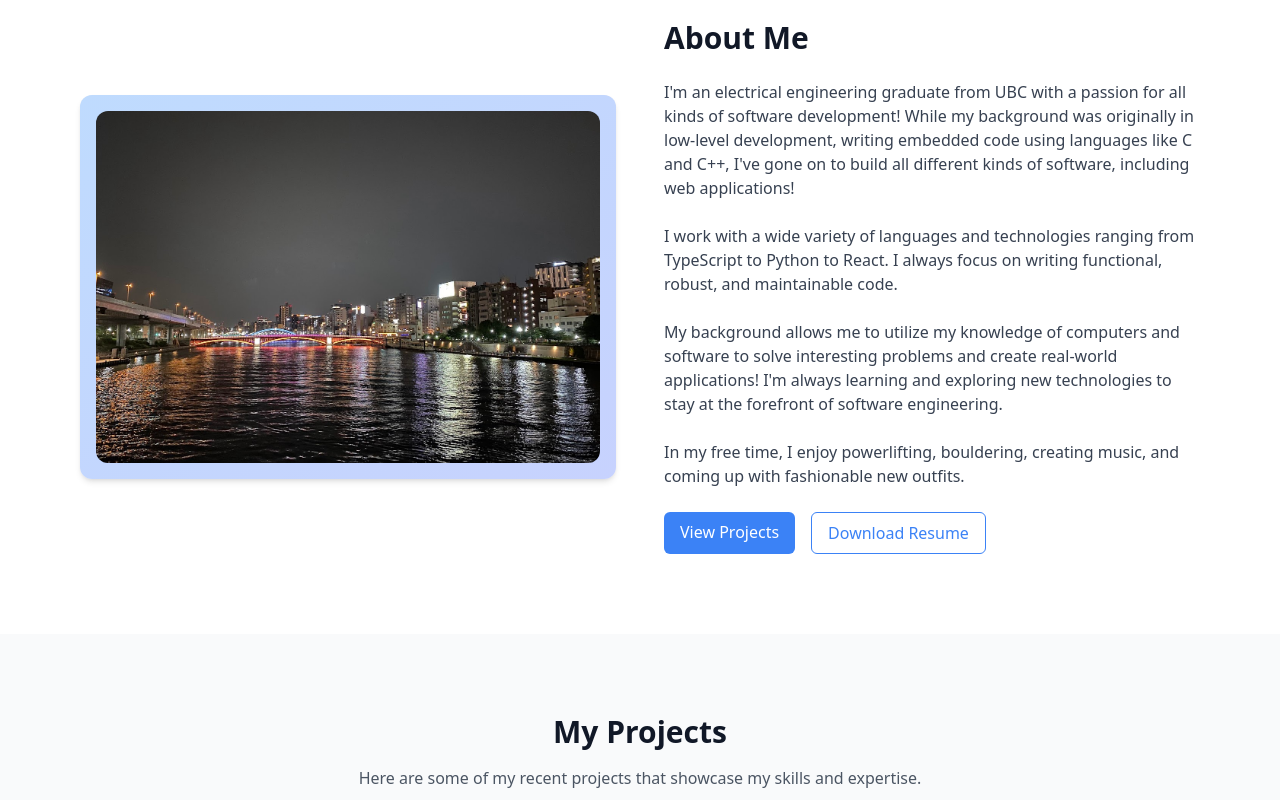
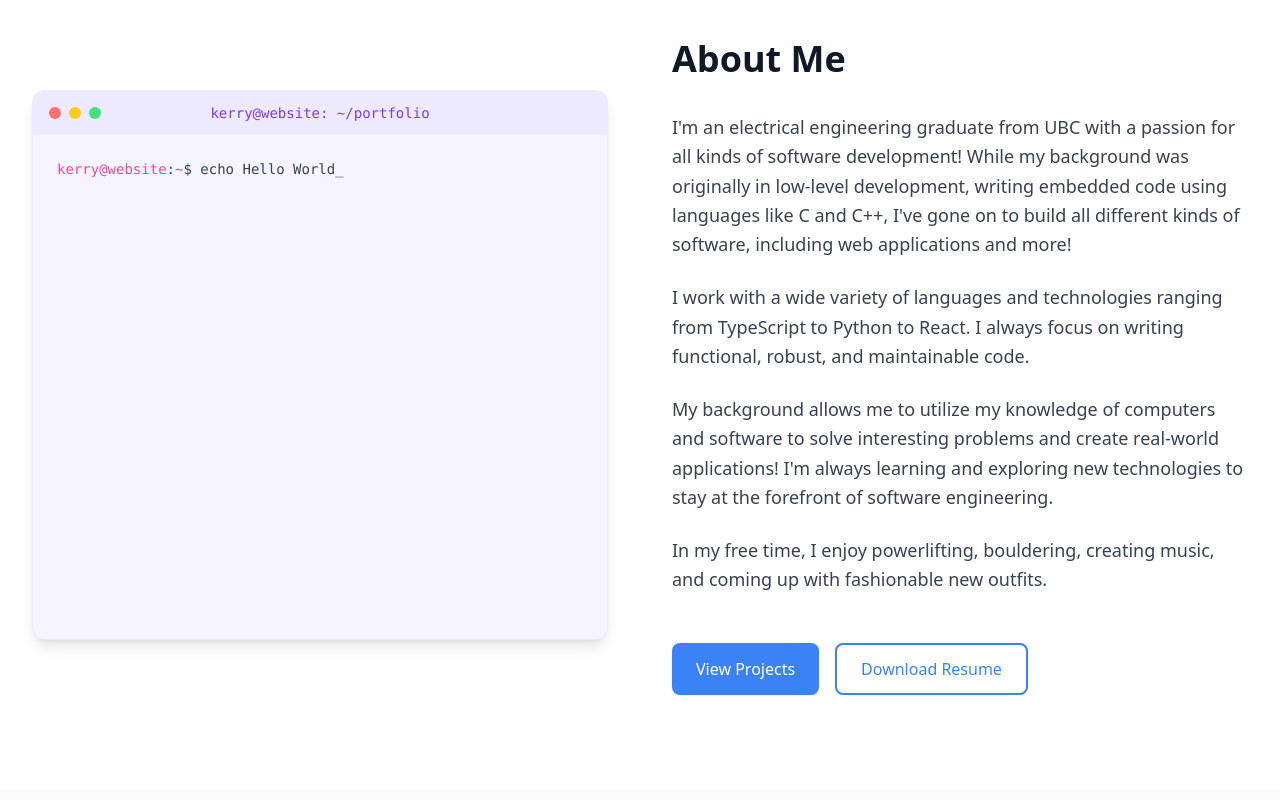
Before and after one commit to kerryz12/kerryzhang, a React (Vite) app: page / in a window 1280 px wide. Shown: the part 860-1660 px from the top of the page. Built offline with nearby package versions, Linux system fonts and the light colour scheme.

Commit message:
overhauled website

```diff
--- a/src/components/About.tsx
+++ b/src/components/About.tsx
@@ -1,47 +1,89 @@
-import React from "react";
-import about from "../assets/about.jpg";
+import React, { useState, useEffect } from "react";
 
 const AboutSection: React.FC = () => {
+  const [typedText, setTypedText] = useState<string>("");
+
+  const command = "echo Hello World";
+  const typingSpeed = 100;
+
+  useEffect(() => {
+    if (typedText.length < command.length) {
+      const timeout = setTimeout(() => {
+        setTypedText(command.slice(0, typedText.length + 1));
+      }, typingSpeed);
+      return () => clearTimeout(timeout);
+    }
+  }, [typedText]);
+
   return (
-    <section id="about" className="py-20 bg-white relative">
-      <div className="max-w-6xl mx-auto px-4 grid md:grid-cols-2 gap-12 items-center relative z-10">
-        <div className="bg-gray-100 h-96 rounded-xl overflow-hidden shadow-md transition-all duration-300 ease-out hover:shadow-lg hover:-translate-y-1 group">
-          <div className="h-full w-full bg-gradient-to-br from-blue-200 to-indigo-200 flex items-center justify-center relative">
-            <img
-              src={about}
-              alt="A photo I took at night."
-              className="absolute h-[calc(100%-2rem)] w-[calc(100%-2rem)] object-cover rounded-xl"
-            />
+    <section id="about" className="py-24 bg-white relative">
+      <div className="max-w-7xl mx-auto px-6 lg:px-8">
+        <div className="grid lg:grid-cols-2 gap-16 items-center relative z-10">
+          <div className="bg-violet-50 text-gray-800 h-[550px] rounded-xl overflow-hidden shadow-lg border border-violet-100 transition-all duration-300 ease-out hover:shadow-xl hover:-translate-y-1 flex flex-col">
+            <div className="relative flex items-center p-4 bg-violet-100 rounded-t-xl">
+              <div className="flex space-x-2 z-10">
+                <span className="w-3 h-3 bg-red-400 rounded-full"></span>
+                <span className="w-3 h-3 bg-yellow-400 rounded-full"></span>
+                <span className="w-3 h-3 bg-green-400 rounded-full"></span>
+              </div>
+              <div className="absolute top-0 left-0 right-0 bottom-0 flex justify-center items-center">
+                <span className="text-sm font-mono text-violet-600">
+                  kerry@website: ~/portfolio
+                </span>
               </div>
             </div>
-        <div>
-          <h2 className="text-3xl font-bold mb-6">About Me</h2>
-          <p className="text-gray-700 mb-6">
-            I'm an electrical engineering graduate from UBC with a passion for
-            all kinds of software development! While my background was
+
+            <div className="flex-grow p-6 font-mono text-gray-700 text-sm overflow-auto">
+              <pre>
+                <span>
+                  <span className="text-pink-500">kerry@website</span>:
+                  <span className="text-purple-500">~</span>$ {typedText}
+                  <span className="animate-blink">_</span>
+                </span>
+              </pre>
+            </div>
+          </div>
+
+          <div className="space-y-8">
+            <div className="space-y-4">
+              <h2 className="text-4xl font-bold text-gray-900 leading-tight">
+                About Me
+              </h2>
+            </div>
+
+            <div className="space-y-6 text-gray-700">
+              <p className="text-lg leading-relaxed">
+                I'm an electrical engineering graduate from UBC with a passion
+                for all kinds of software development! While my background was
                 originally in low-level development, writing embedded code using
-            languages like C and C++, I've gone on to build all different kinds
-            of software, including web applications!
+                languages like C and C++, I've gone on to build all different
+                kinds of software, including web applications and more!
               </p>
-          <p className="text-gray-700 mb-6">
+
+              <p className="text-lg leading-relaxed">
                 I work with a wide variety of languages and technologies ranging
                 from TypeScript to Python to React. I always focus on writing
                 functional, robust, and maintainable code.
               </p>
-          <p className="text-gray-700 mb-6">
+
+              <p className="text-lg leading-relaxed">
                 My background allows me to utilize my knowledge of computers and
                 software to solve interesting problems and create real-world
-            applications! I'm always learning and exploring new technologies to
-            stay at the forefront of software engineering.
+                applications! I'm always learning and exploring new technologies
+                to stay at the forefront of software engineering.
               </p>
-          <p className="text-gray-700 mb-6">
-            In my free time, I enjoy powerlifting, bouldering, creating music,
-            and coming up with fashionable new outfits.
+
+              <p className="text-lg leading-relaxed">
+                In my free time, I enjoy powerlifting, bouldering, creating
+                music, and coming up with fashionable new outfits.
               </p>
-          <div className="flex space-x-4">
+            </div>
+
+            <div className="pt-4">
+              <div className="flex flex-col sm:flex-row gap-4">
                 <a
                   href="#projects"
-              className="bg-blue-500 text-white py-2 px-4 rounded-md hover:bg-blue-600 transition-colors"
+                  className="inline-flex items-center justify-center bg-blue-500 text-white py-3 px-6 rounded-lg font-medium hover:bg-blue-600 transition-colors duration-200 shadow-sm hover:shadow-md"
                 >
                   View Projects
                 </a>
@@ -49,10 +91,12 @@ const AboutSection: React.FC = () => {
                   href="/Kerry_Zhang_Resume.pdf"
                   target="_blank"
                   rel="noopener noreferrer"
-              className="border border-blue-500 text-blue-500 py-2 px-4 rounded-md hover:bg-blue-50 transition-colors"
+                  className="inline-flex items-center justify-center border-2 border-blue-500 text-blue-500 py-3 px-6 rounded-lg font-medium hover:bg-blue-50 transition-colors duration-200"
                 >
                   Download Resume
                 </a>
+              </div>
+            </div>
           </div>
         </div>
       </div>
--- a/src/components/ProjectsSection.tsx
+++ b/src/components/ProjectsSection.tsx
@@ -55,16 +55,19 @@ const ProjectsSection: React.FC = () => {
   ];
 
   return (
-    <section id="projects" className="py-20 bg-gray-50">
-      <div className="max-w-6xl mx-auto px-4">
-        <h2 className="text-3xl font-bold mb-4 text-center">
-          My Projects
-        </h2>
-        <p className="text-gray-600 mb-12 text-center max-w-3xl mx-auto">
-          Here are some of my recent projects that showcase my skills and
-          expertise.
-        </p>
-        <div className="grid md:grid-cols-2 lg:grid-cols-2 gap-8">
+    <section id="projects" className="py-24 bg-gray-50">
+      <div className="max-w-7xl mx-auto px-6 lg:px-8">
+        <div className="text-center space-y-6 mb-16">
+          <h2 className="text-4xl font-bold text-gray-900 leading-tight">
+            My Projects
+          </h2>
+          <p className="text-lg text-gray-700 leading-relaxed max-w-3xl mx-auto">
+            Here are some of my recent projects that showcase my skills and
+            expertise.
+          </p>
+        </div>
+
+        <div className="grid md:grid-cols-2 gap-8 lg:gap-10">
           {projects.map((project, index) => (
             <ProjectCard
               key={index}
--- a/src/components/SkillsSection.tsx
+++ b/src/components/SkillsSection.tsx
@@ -1,138 +1,110 @@
-import React, { useState } from "react";
-import {
-  Code,
-  Layout,
-  Database,
-  Terminal,
-  BarChart,
-  Globe,
-} from "lucide-react";
-import BackgroundLights from "./BackgroundLights";
+import React from "react";
+import { Code, Layout, Terminal } from "lucide-react";
 
 const SkillsSection: React.FC = () => {
-  const [hoveredCard, setHoveredCard] = useState<number | null>(null);
-
   const skillCategories = [
     {
       title: "Languages",
       icon: <Code size={24} />,
-      color: "blue",
-      skills: ["C/C++", "TypeScript", "Python", "Java", "HTML/CSS", "SQL"],
+      iconClass: "bg-blue-100 text-blue-400",
       description:
-        "Programming languages I'm most experienced in using to bring ideas to life.",
+        "I'm experienced with a variety of programming languages, each one suited to different applications.",
+      skills: ["C/C++", "Java", "TypeScript", "Python", "HTML/CSS", "SQL"],
     },
     {
-      title: "Libraries & Frameworks",
+      title: "Frameworks & Libraries",
       icon: <Layout size={24} />,
-      color: "purple",
-      skills: ["Node", "Express", "React", "Vue", "Next", "Tailwind CSS"],
+      iconClass: "bg-indigo-100 text-indigo-400",
       description:
-        "Tools that I utilize while developing various types of projects.",
+        "I utilize modern frameworks and libraries to create responsive interfaces and reliable backend services.",
+      skills: [
+        "React",
+        "Next.js",
+        "Node.js",
+        "Express.js",
+        "Vue.js",
+        "Tailwind CSS",
+      ],
     },
     {
-      title: "Tools & Others",
+      title: "Tools & Technologies",
       icon: <Terminal size={24} />,
-      color: "lightBlue",
-      skills: ["Git", "RESTful APIs", "Travis CI", "Agile", "Linux", "MATLAB"],
+      iconClass: "bg-purple-100 text-purple-400",
       description:
-        "Additional skills and technologies that round out my technical toolkit.",
+        "I work with tools that make development smoother, from version control to deployment pipelines.",
+      skills: [
+        "Git",
+        "Docker",
+        "REST APIs",
+        "CI/CD (Jenkins)",
+        "Agile/Scrum",
+        "Linux",
+      ],
     },
   ];
 
   return (
-    <section id="skills" className="py-20 bg-white relative">
-      <div className="max-w-6xl mx-auto px-4">
-        <h2 className="text-3xl font-bold mb-4 text-center">My Skills</h2>
-        <p className="text-gray-600 mb-12 text-center max-w-3xl mx-auto">
-          I've worked with a wide range of technologies in the software
-          development world.
+    <section id="skills" className="py-20 md:py-28 bg-white">
+      <div className="max-w-7xl mx-auto px-4">
+        <div className="grid lg:grid-cols-12 gap-12 lg:gap-16 items-start">
+          <div className="lg:col-span-4 lg:sticky lg:top-8">
+            <div className="lg:pr-8">
+              <h2 className="text-4xl lg:text-5xl font-bold mb-6 text-gray-900 leading-tight">
+                My Skills
+              </h2>
+
+              <p className="text-lg text-gray-600 leading-relaxed">
+                Here's a summary of the primary tools and technologies I work
+                with to bring ideas to life, from concept to deployment.
               </p>
 
-        <div className="grid md:grid-cols-3 gap-8 mb-12">
-          {skillCategories.map((category, idx) => {
-            const isHovered = hoveredCard === idx;
-            const colorClasses = {
-              blue: {
-                border: "border-blue-200",
-                bg: "bg-blue-50",
-                text: "text-blue-500",
-                iconBg: "bg-blue-100",
-                iconText: "text-blue-500",
-                highlight: "border-blue-400",
-                dot: "bg-blue-700",
-              },
-              purple: {
-                border: "border-purple-200",
-                bg: "bg-purple-50",
-                text: "text-purple-700",
-                iconBg: "bg-purple-100",
-                iconText: "text-purple-700",
-                highlight: "border-purple-400",
-                dot: "bg-purple-700",
-              },
-              lightBlue: {
-                border: "border-sky-200",
-                bg: "bg-sky-50",
-                text: "text-sky-700",
-                iconBg: "bg-sky-100",
-                iconText: "text-sky-700",
-                highlight: "border-sky-400",
-                dot: "bg-sky-700",
-              },
-            };
+              <div className="mt-8 w-20 h-1 bg-gradient-to-r from-blue-400 via-indigo-400 to-purple-400 rounded-full"></div>
+            </div>
+          </div>
 
-            const colors =
-              colorClasses[category.color as keyof typeof colorClasses];
-
-            return (
+          <div className="lg:col-span-8">
+            <div className="space-y-6">
+              {skillCategories.map((category, idx) => (
                 <div
                   key={idx}
-                className={`rounded-xl p-6 border ${
-                  colors.border
-                } shadow-sm transition-all duration-300 ease-out
-                  ${
-                    isHovered
-                      ? `shadow-lg ${colors.highlight} -translate-y-1`
-                      : ""
-                  }`}
-                onMouseEnter={() => setHoveredCard(idx)}
-                onMouseLeave={() => setHoveredCard(null)}
+                  className="bg-slate-50 rounded-2xl border border-gray-200 p-6 md:p-8
+                             transition-all duration-300 ease-in-out hover:shadow-lg hover:-translate-y-1 hover:border-gray-300
+                             group"
                 >
-                <div className="flex items-center mb-4">
+                  <div className="flex items-start gap-4 mb-6">
                     <div
-                    className={`p-2 rounded-lg ${colors.iconBg} ${colors.iconText} mr-3`}
+                      className={`w-12 h-12 rounded-xl flex items-center justify-center flex-shrink-0 ${category.iconClass}
+                                 group-hover:scale-110 transition-transform duration-300 ease-in-out`}
                     >
                       {category.icon}
                     </div>
-                  <h3 className={`text-xl font-bold ${colors.text}`}>
+
+                    <div className="flex-1">
+                      <h3 className="text-xl font-semibold text-gray-800 mb-2 group-hover:text-gray-900 transition-colors duration-300">
                         {category.title}
                       </h3>
+                      <p className="text-gray-600 text-sm leading-relaxed">
+                        {category.description}
+                      </p>
+                    </div>
                   </div>
 
-                <p className="text-gray-600 mb-4 text-sm">
-                  {category.description}
-                </p>
-
-                <div className="grid grid-cols-2 gap-2">
+                  <div className="flex flex-wrap gap-2">
                     {category.skills.map((skill, i) => (
-                    <div
+                      <span
                         key={i}
-                      className={`
-      px-3 py-2 rounded-lg text-sm flex items-center
-      transition-colors duration-300
-      ${isHovered ? colors.bg : "bg-gray-50"}
-    `}
+                        className="bg-white text-gray-700 px-3 py-2 rounded-lg text-sm font-medium
+                                   border border-gray-200 group-hover:border-gray-300 group-hover:shadow-sm
+                                   transition-all duration-200 ease-in-out cursor-default"
                       >
-                      <div
-                        className={`w-1.5 h-1.5 rounded-full mr-2 ${colors.dot}`}
-                      ></div>
                         {skill}
+                      </span>
+                    ))}
+                  </div>
                 </div>
               ))}
             </div>
           </div>
-            );
-          })}
         </div>
       </div>
     </section>
```
Lines whose indentation alone changed are shown as unchanged.
